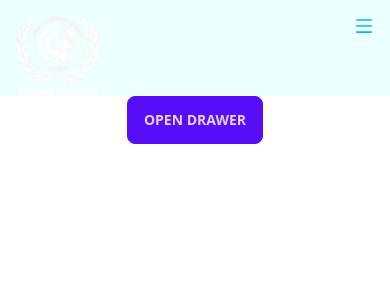
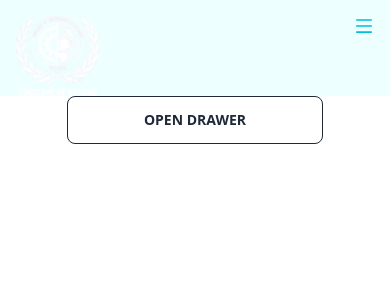
Before and after one commit to prabuddha03/doctor_H4B, a React (Vite) app: page /profile in a window 390 px wide. Shown: the top 300 px of the page. Built offline with nearby package versions, Linux system fonts and the light colour scheme.

Commit message:
button fixed

```diff
--- a/src/components/ProfileSidebar.jsx
+++ b/src/components/ProfileSidebar.jsx
@@ -7,7 +7,7 @@ const ProfileSidebar = () => {
   <input id="my-drawer-2" type="checkbox" class="drawer-toggle" />
   <div class="drawer-content flex flex-col items-center justify-center">
 
-    <label for="my-drawer-2" class="btn btn-primary drawer-button lg:hidden">Open drawer</label>
+    <label for="my-drawer-2" class="btn btn-wide btn-outline drawer-button lg:hidden">Open drawer</label>
 
   </div>
   <div class="drawer-side">
```
